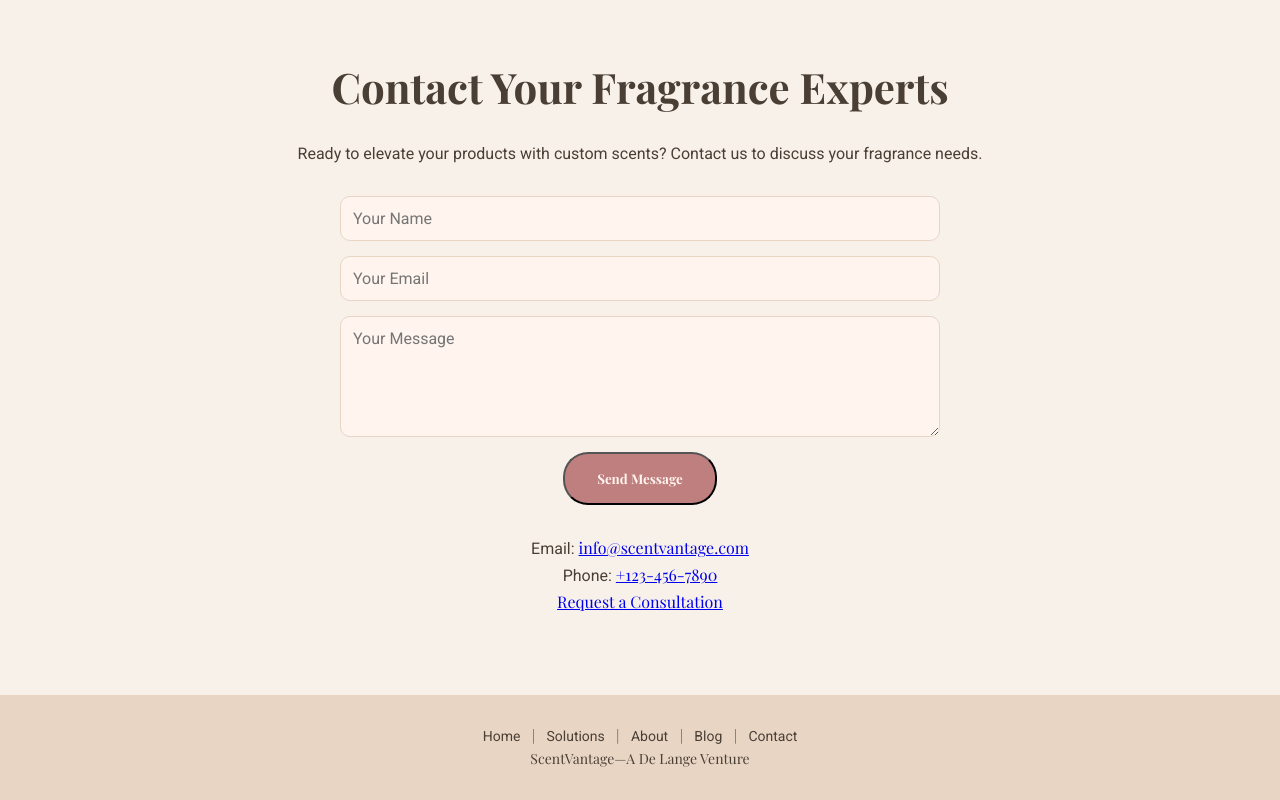
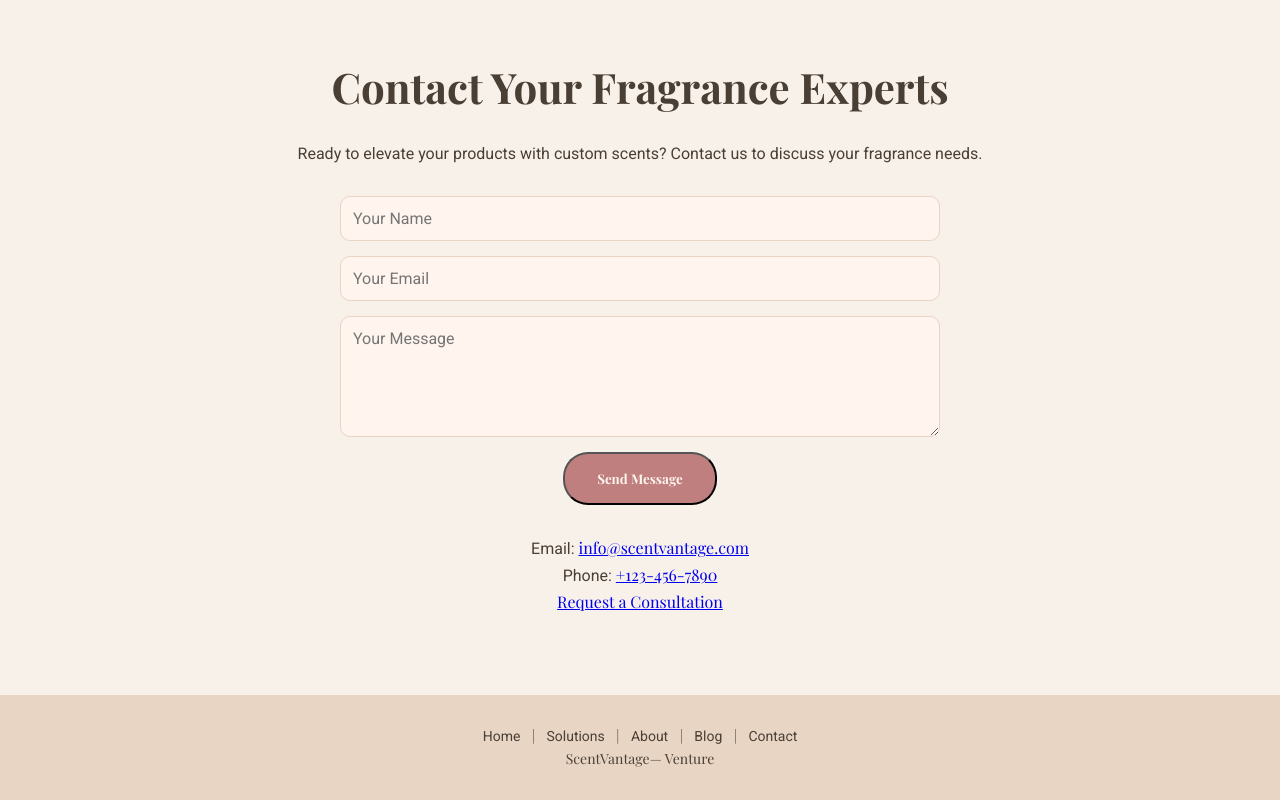
Before and after one commit to Derekb53/my-tracker-test, a plain HTML site: page index.html in a window 1280 px wide. Shown: the part 3162-3962 px from the top of the page. Drawn offline with nearby package versions, Linux system fonts and the light colour scheme.

Commit message:
Update index.html

```diff
--- a/index.html
+++ b/index.html
@@ -159,7 +159,7 @@
         <div class="footer-links">
             <a href="#home">Home</a> | <a href="#solutions">Solutions</a> | <a href="#about">About</a> | <a href="#blog">Blog</a> | <a href="#contact">Contact</a>
         </div>
-        <p>ScentVantage—A De Lange Venture</p>
+        <p>ScentVantage— Venture</p>
     </footer>
 
     <script src="script.js"></script>
```
